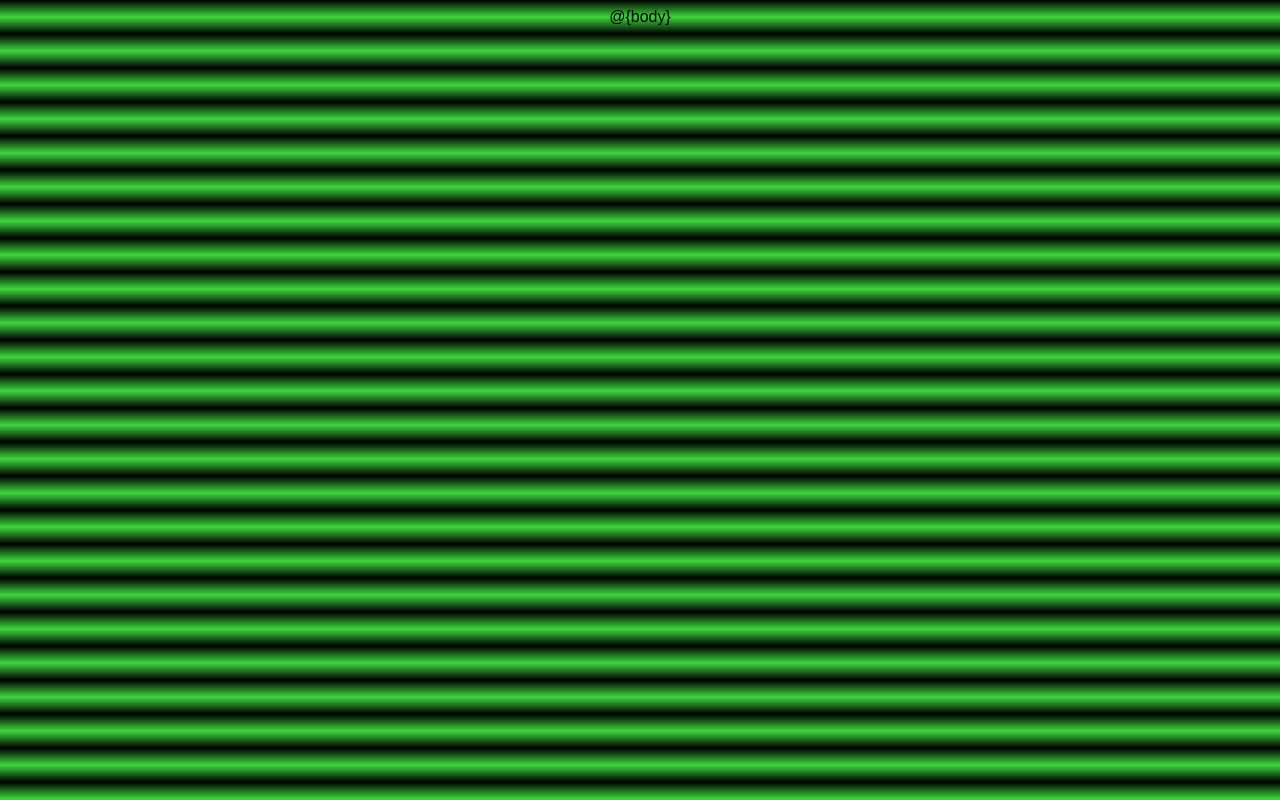
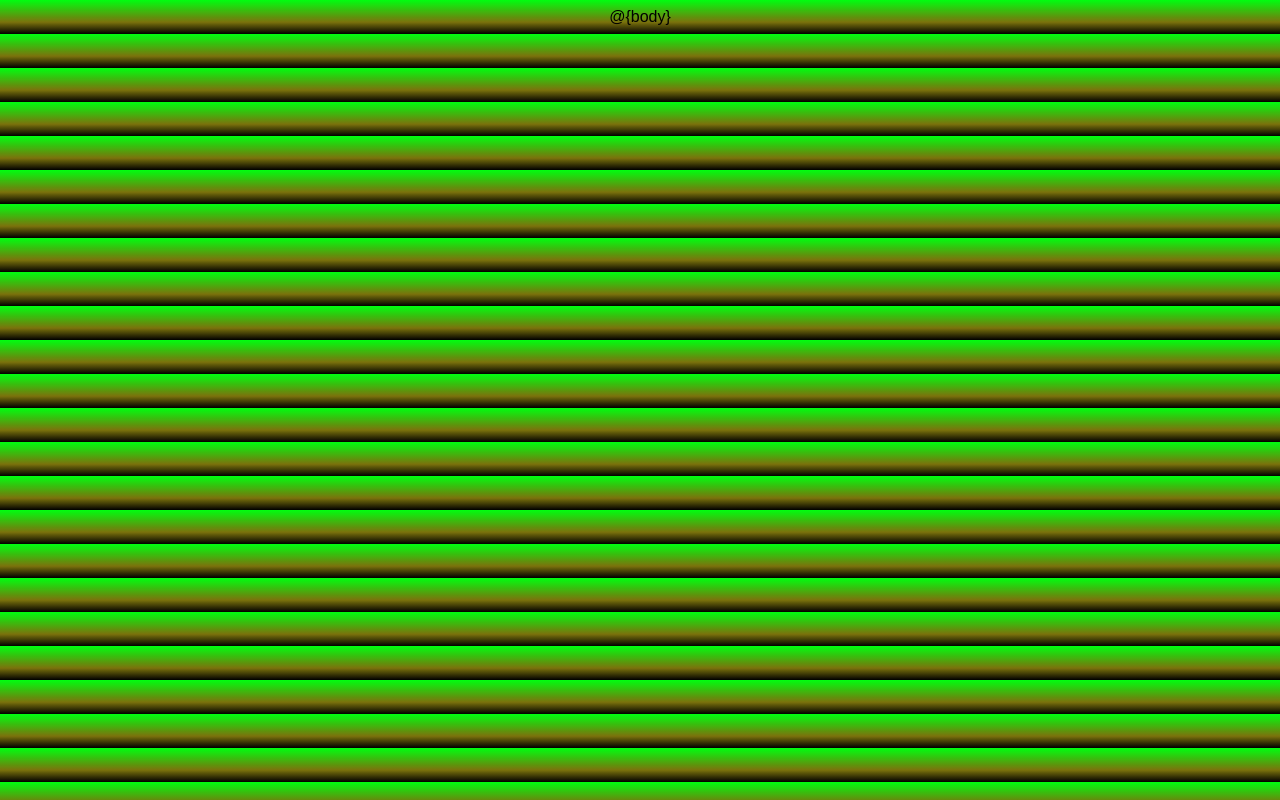
Before and after one commit to Inc21/Python-Quiz-Game-PP3, a website: page views/layout.html in a window 1280 px wide. Drawn offline with nearby package versions, Linux system fonts and the light colour scheme.

Commit message:
Add margin left to terminal and change background color

```diff
--- a/views/layout.html
+++ b/views/layout.html
@@ -13,7 +13,7 @@
         body {
             font-family: Arial;
             background: rgb(0,0,0);
-            background: linear-gradient(0deg, rgba(0,0,0,1) 0%, rgba(61,214,61,1) 50%, rgba(0,0,0,1) 100%);
+            background: linear-gradient(0deg, rgba(0,0,0,1) 0%, rgba(121,112,9,0.989233193277311) 35%, rgba(0,255,16,1) 100%);
         }
 
         #container {
@@ -21,6 +21,7 @@
             flex-direction: column;
             justify-content: center;
             align-items: center;
+            margin: 5px;
         }
 
         /**
@@ -93,7 +94,6 @@
             top: 0;
             bottom: 0;
             background-color: rgb(0, 0, 0);
-            width: 730px;
         }
 
         .xterm .xterm-screen {
```
